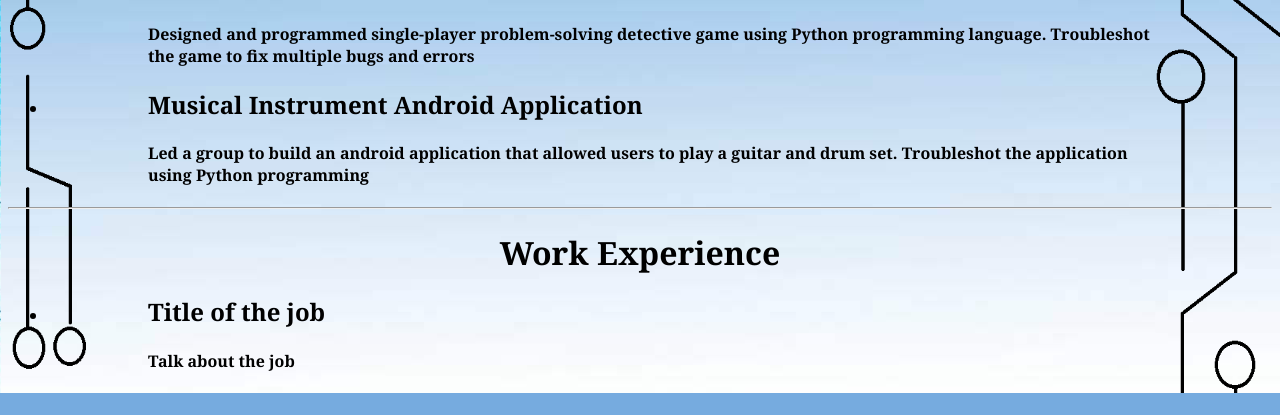
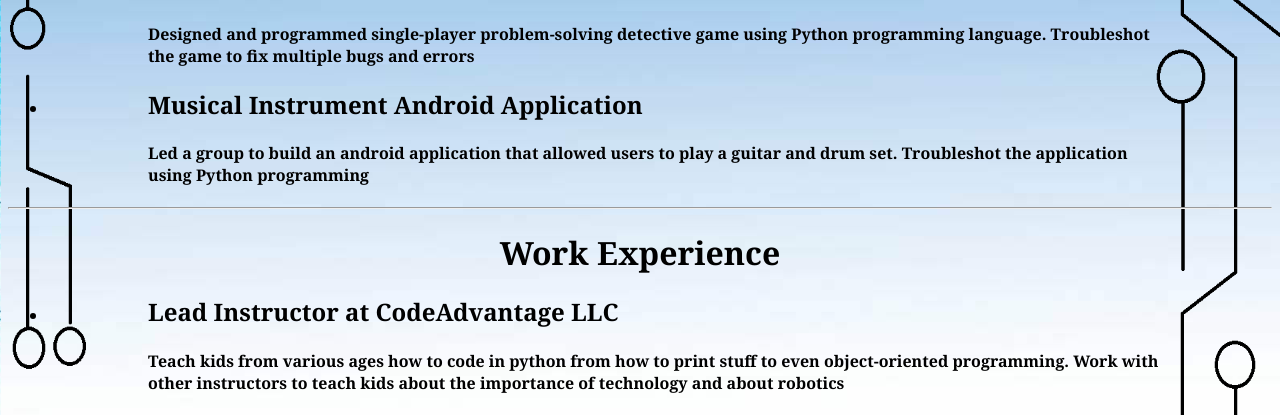
Before and after one commit to CristhianSuriel/onlinePortfolio-P1, a Flask app: page / in a window 1280 px wide. Shown: the part 1166-1581 px from the top of the page. Before the commit the page ends 1559 px from the top, so only its background shows below. Run offline with Flask 2, Linux system fonts and the light colour scheme.

Commit message:
added work experience

```diff
--- a/templates/index.html
+++ b/templates/index.html
@@ -85,10 +85,13 @@
     <h1><strong><center>Work Experience</center></strong></h1>
     <ul>
         <li><h2><strong>
-            Title of the job
+            Lead Instructor at CodeAdvantage LLC
         </strong></h2>
         <h4>
-            Talk about the job
+            Teach kids from various ages how to code in python from
+            how to print stuff to even object-oriented programming.
+            Work with other instructors to teach kids about the
+            importance of technology and about robotics
         </h4></li>
     </ul>
 </body>
```
